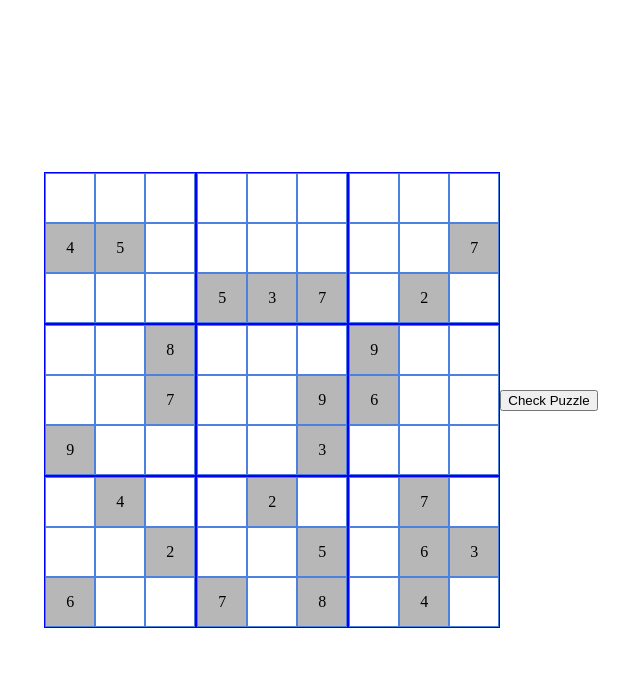
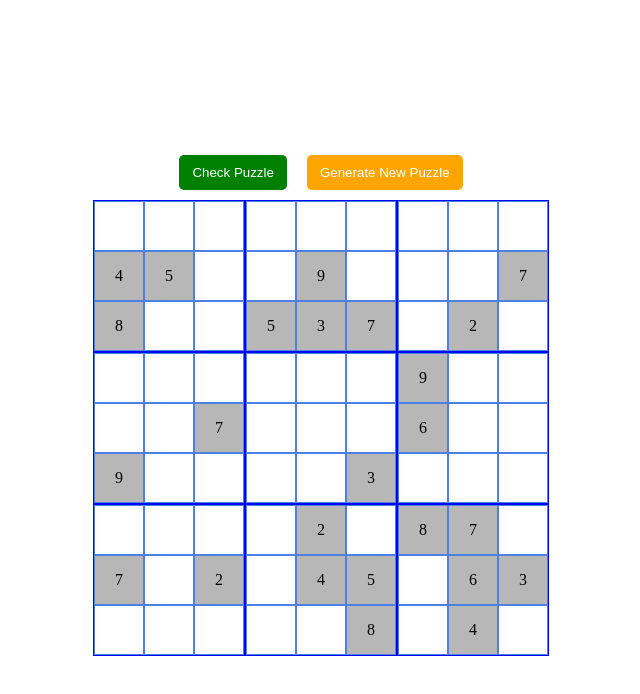
Before and after one commit to 3103ski/react-sudoku, a React (Create React App) app: page / in a window 1280 px wide. Shown: the top 694 px of the page, without its empty margins (319-959 px from the left). Built offline with nearby package versions, Linux system fonts and the light colour scheme.

Commit message:
adds new puzzle button to game

```diff
--- a/public/index.html
+++ b/public/index.html
@@ -2,42 +2,17 @@
 <html lang="en">
 	<head>
 		<meta charset="utf-8" />
-    <link rel="icon" href="%PUBLIC_URL%/favicon.ico" />
 		<meta name="viewport" content="width=device-width, initial-scale=1" />
 		<meta name="theme-color" content="#000000" />
-    <meta
-      name="description"
-      content="Web site created using create-react-app"
-    />
+		<meta name="description" content="A basic sudoku game build with React" />
+
+		<link rel="icon" href="%PUBLIC_URL%/favicon.ico" />
 		<link rel="apple-touch-icon" href="%PUBLIC_URL%/logo192.png" />
-    <!--
-      manifest.json provides metadata used when your web app is installed on a
-      user's mobile device or desktop. See https://developers.google.com/web/fundamentals/web-app-manifest/
-    -->
 		<link rel="manifest" href="%PUBLIC_URL%/manifest.json" />
-    <!--
-      Notice the use of %PUBLIC_URL% in the tags above.
-      It will be replaced with the URL of the `public` folder during the build.
-      Only files inside the `public` folder can be referenced from the HTML.
-
-      Unlike "/favicon.ico" or "favicon.ico", "%PUBLIC_URL%/favicon.ico" will
-      work correctly both with client-side routing and a non-root public URL.
-      Learn how to configure a non-root public URL by running `npm run build`.
-    -->
-    <title>React App</title>
+		<title>React Sudoku</title>
 	</head>
 	<body>
 		<noscript>You need to enable JavaScript to run this app.</noscript>
 		<div id="root"></div>
-    <!--
-      This HTML file is a template.
-      If you open it directly in the browser, you will see an empty page.
-
-      You can add webfonts, meta tags, or analytics to this file.
-      The build step will place the bundled scripts into the <body> tag.
-
-      To begin the development, run `npm start` or `yarn start`.
-      To create a production bundle, use `npm run build` or `yarn build`.
-    -->
 	</body>
 </html>
--- a/src/App.js
+++ b/src/App.js
@@ -1,41 +1,35 @@
 import React, { useContext } from 'react';
+
+import * as style from './app.module.scss';
+
 import { GameContext } from './context/game.js';
-import * as style from './app.module.scss';
 import { Gameboard, GameButtons } from './components';
 
 export default function App() {
 	const game = useContext(GameContext);
 
-	// const renderGameStatus = () => {
-	// 	let incorrectCount = game.cells
-	// 		.filter((c) => !game.clues.includes(c.cellIndex))
-	// 		.filter((cell) => cell.answer !== cell.correctAnswer).length;
-	// 	if (incorrectCount > 0) {
-	// 		setTimeout(() => game.toggleCheckAnswers(), 2000);
-	// 		return <h3>You have {incorrectCount} wrong answers</h3>;
-	// 	} else {
-	// 		return <h3>You SOLVED IT!</h3>;
-	// 	}
-	// };
+	// Cancles focus on a cell if the user clicks outside of the board
+	function TransparentCancelFocusBackdrop() {
+		return <div onClick={() => game.setFocusCell(null)} className={style.ClearBG} />;
+	}
 
-	function ClearFocusCell() {
-		return (
-			<div
-				onClick={() => game.setFocusCell(null)}
-				id='bg-clear'
-				className={style.ClearBG}></div>
-		);
+	// Render game status when checked
+	function RenderGameStatus() {
+		return game.wrongAnswerCount && game.wrongAnswerCount > 0 ? (
+			<h3>You have {game.wrongAnswerCount} wrong answers</h3>
+		) : game.wrongAnswerCount === 0 ? (
+			<h3>All Solved!</h3>
+		) : null;
 	}
+
 	return (
 		<>
-			{game.wrongAnswerCount && game.wrongAnswerCount > 0 ? (
-				<h3>You have {game.wrongAnswerCount} wrong answers</h3>
-			) : null}
+			<RenderGameStatus />
 			<div className={style.AppContainer}>
+				<GameButtons />
 				<Gameboard />
-				<GameButtons />
 			</div>
-			<ClearFocusCell />
+			<TransparentCancelFocusBackdrop />
 		</>
 	);
 }
--- a/src/app.module.scss
+++ b/src/app.module.scss
@@ -8,6 +8,7 @@
 	left: 0;
 	box-sizing: border-box;
 	display: flex;
+	flex-direction: column;
 	justify-content: center;
 	overflow: hidden;
 	align-items: center;
--- a/src/components/block/Block.jsx
+++ b/src/components/block/Block.jsx
@@ -3,7 +3,7 @@ import * as style from './block.module.scss';
 import Cell from '../cell/Cell.jsx';
 
 export default function Block({ cells }) {
-	const renderCells = () => cells.map((cell, i) => <Cell key={`cell${i}`} cell={cell}></Cell>);
+	const renderCells = () => cells.map((cell, i) => <Cell key={`cell${i}`} cell={cell} />);
 
 	return <div className={style.BlockContainer}>{renderCells()}</div>;
 }
--- a/src/components/cell/Cell.jsx
+++ b/src/components/cell/Cell.jsx
@@ -71,10 +71,10 @@ export default function Cell({ cell }) {
 		<div
 			onClick={handleCellClick}
 			className={style.CellContainer}
-			data-show-correct={game.checkAnswers ? 1 : 0}
+			data-show-correct={game.wrongAnswerCount ? 1 : 0}
 			data-is-correct={cell.answer === cell.correctAnswer ? 1 : 0}
 			data-is-clue={isClue ? 1 : 0}>
-			{isEditing ? (
+			{isEditing && !game.gameComplete ? (
 				<input
 					type='text'
 					value={userInput}
--- a/src/components/gameButtons/GameButtons.jsx
+++ b/src/components/gameButtons/GameButtons.jsx
@@ -8,7 +8,12 @@ export default function GameButtons(props) {
 
 	return (
 		<div className={style.GameButtonsContainer}>
-			<button onClick={game.checkPuzzle}>Check Puzzle</button>
+			<button onClick={game.checkPuzzle} className={style.CheckPuzzle}>
+				Check Puzzle
+			</button>
+			<button onClick={game.newPuzzle} className={style.NewPuzzle}>
+				Generate New Puzzle
+			</button>
 		</div>
 	);
 }
--- a/src/components/gameButtons/gameButtons.module.scss
+++ b/src/components/gameButtons/gameButtons.module.scss
@@ -2,4 +2,27 @@
 
 .GameButtonsContainer {
 	z-index: 5;
+
+	button {
+		padding: 10px 13px;
+		border-radius: 5px;
+		border: none;
+		color: white;
+		margin: 10px;
+		transition: 0.15s;
+		transition-timing-function: ease-in-out;
+
+		&.CheckPuzzle {
+			background-color: green;
+		}
+		&.NewPuzzle {
+			background-color: orange;
+		}
+
+		&:hover {
+			cursor: pointer;
+			box-shadow: 1px 1px 10px rgba(0, 0, 0, 0.3);
+			transform: translate3d(-1px, -1px, 0);
+		}
+	}
 }
--- a/src/components/gameboard/Gameboard.jsx
+++ b/src/components/gameboard/Gameboard.jsx
@@ -1,5 +1,7 @@
 import React, { useContext } from 'react';
+
 import * as style from './gameboard.module.scss';
+
 import { GameContext } from '../../context/game';
 import Block from '../block/Block.jsx';
 
@@ -9,22 +11,11 @@ export default function Gameboard() {
 	const renderBlocks = () => {
 		let blocks = [];
 		for (let i = 0; i <= 8; i++) {
-			let blockCells = [];
-			game.cells.map((cell) => {
-				if (cell.block === i) {
-					blockCells.push(cell);
-				}
-				return null;
-			});
+			let blockCells = game.cells.filter((cell) => cell.block === i);
 			blocks.push(blockCells);
 		}
-
-		return blocks.map((block, i) => <Block key={`block=${i}`} cells={block}></Block>);
+		return blocks.map((block, i) => <Block key={`block=${i}`} cells={block} />);
 	};
 
-	return (
-		<>
-			<div className={style.BoardContainer}>{renderBlocks()}</div>
-		</>
-	);
+	return <div className={style.BoardContainer}>{renderBlocks()}</div>;
 }
--- a/src/context/game.js
+++ b/src/context/game.js
@@ -4,16 +4,22 @@ import { generateSudoku, returnBlock, returnRow, returnCol } from '../util/sudok
 
 const initialState = {
 	puzzleAnswers: generateSudoku(),
+	difficulty: 'medium',
 	cells: null,
-	difficulty: 'medium',
-	clues: buildClueArray(6),
+	clues: null,
 	focusCell: null,
+	wrongAnswerCount: null,
 	showAnswers: false,
-	checkAnswers: false,
-	wrongAnswerCount: null,
+	gameComplete: false,
 };
 
-initialState.cells = initialState.puzzleAnswers.map((cell, i) => ({
+initialState.cells = generateCells(initialState.puzzleAnswers);
+initialState.clues = buildClueArray(initialState.difficulty);
+
+const GameContext = createContext(initialState);
+
+function generateCells(puzzleAnswers) {
+	return puzzleAnswers.map((cell, i) => ({
 		correctAnswer: cell,
 		row: returnRow(i),
 		col: returnCol(i),
@@ -21,10 +27,26 @@ initialState.cells = initialState.puzzleAnswers.map((cell, i) => ({
 		answer: null,
 		cellIndex: i,
 	}));
+}
 
-function buildClueArray(lengthDemand) {
+function buildClueArray(difficulty) {
 	let indexList = [];
-	while (indexList.length < lengthDemand) {
+	let limit;
+	switch (difficulty) {
+		case 'easy':
+			limit = 35;
+			break;
+		case 'hard':
+			limit = 15;
+			break;
+		case 'medium':
+			limit = 25;
+			break;
+		default:
+			limit = 25;
+			break;
+	}
+	while (indexList.length < limit) {
 		let num = Math.floor(Math.random() * 80);
 		if (!indexList.includes(num)) {
 			indexList.push(num);
@@ -33,12 +55,9 @@ function buildClueArray(lengthDemand) {
 	return indexList;
 }
 
-initialState.clues = buildClueArray(25);
-
-const GameContext = createContext(initialState);
-const gameReducer = (
+const reducer = (
 	state,
-	{ type, checkAnswers, wrongAnswerCount, difficulty, cells, focusCell }
+	{ type, clues, puzzleAnswers, wrongAnswerCount, difficulty, cells, focusCell }
 ) => {
 	switch (type) {
 		case 'UPDATE_CELL_VALUES':
@@ -46,19 +65,20 @@ const gameReducer = (
 		case 'SET_FOCUS_CELL':
 			return updateObj(state, { focusCell });
 		case 'CHECK_PUZZLE':
-			console.log('checking');
-			return updateObj(state, { checkAnswers, wrongAnswerCount });
+			return updateObj(state, { wrongAnswerCount });
 		case 'TOGGLE_SHOW__ANSWERS':
 			return updateObj(state, !state.showAnswers);
 		case 'SET_DIFFICULTY':
 			return updateObj(state, { difficulty });
+		case 'NEW_PUZZLE':
+			return updateObj(state, { clues, puzzleAnswers, cells });
 		default:
 			return state;
 	}
 };
 
 const GameProvider = (props) => {
-	const [state, dispatch] = useReducer(gameReducer, initialState);
+	const [state, dispatch] = useReducer(reducer, initialState);
 
 	const setDifficult = (difficulty) => {
 		return dispatch({ type: 'SET_DIFFICULTY', difficulty });
@@ -68,17 +88,20 @@ const GameProvider = (props) => {
 		return dispatch({ type: 'SET_FOCUS_CELL', focusCell });
 	};
 
+	const newPuzzle = () => {
+		let puzzleAnswers = generateSudoku();
+		let clues = buildClueArray(state.difficulty);
+		let cells = generateCells(puzzleAnswers);
+		return dispatch({ type: 'NEW_PUZZLE', clues, cells, puzzleAnswers });
+	};
+
 	const checkPuzzle = () => {
 		let wrongAnswerCount = state.cells
 			.filter((c) => !state.clues.includes(c.cellIndex))
 			.filter((cell) => cell.answer !== cell.correctAnswer).length;
-		dispatch({ type: 'CHECK_PUZZLE', checkAnswers: true, wrongAnswerCount });
+		dispatch({ type: 'CHECK_PUZZLE', wrongAnswerCount });
 		if (wrongAnswerCount > 0) {
-			setTimeout(
-				() =>
-					dispatch({ type: 'CHECK_PUZZLE', checkAnswers: false, wrongAnswerCount: null }),
-				2000
-			);
+			setTimeout(() => dispatch({ type: 'CHECK_PUZZLE', wrongAnswerCount: null }), 2000);
 		}
 	};
 
@@ -97,12 +120,13 @@ const GameProvider = (props) => {
 				clues: state.clues,
 				flaggedBoxes: state.flaggedBoxes,
 				focusCell: state.focusCell,
-				checkAnswers: state.checkAnswers,
 				wrongAnswerCount: state.wrongAnswerCount,
+				gameComplete: state.gameComplete,
 				setDifficult,
 				setFocusCell,
 				updateCellValue,
 				checkPuzzle,
+				newPuzzle,
 			}}
 			{...props}
 		/>
```
Lines whose indentation alone changed are shown as unchanged.
